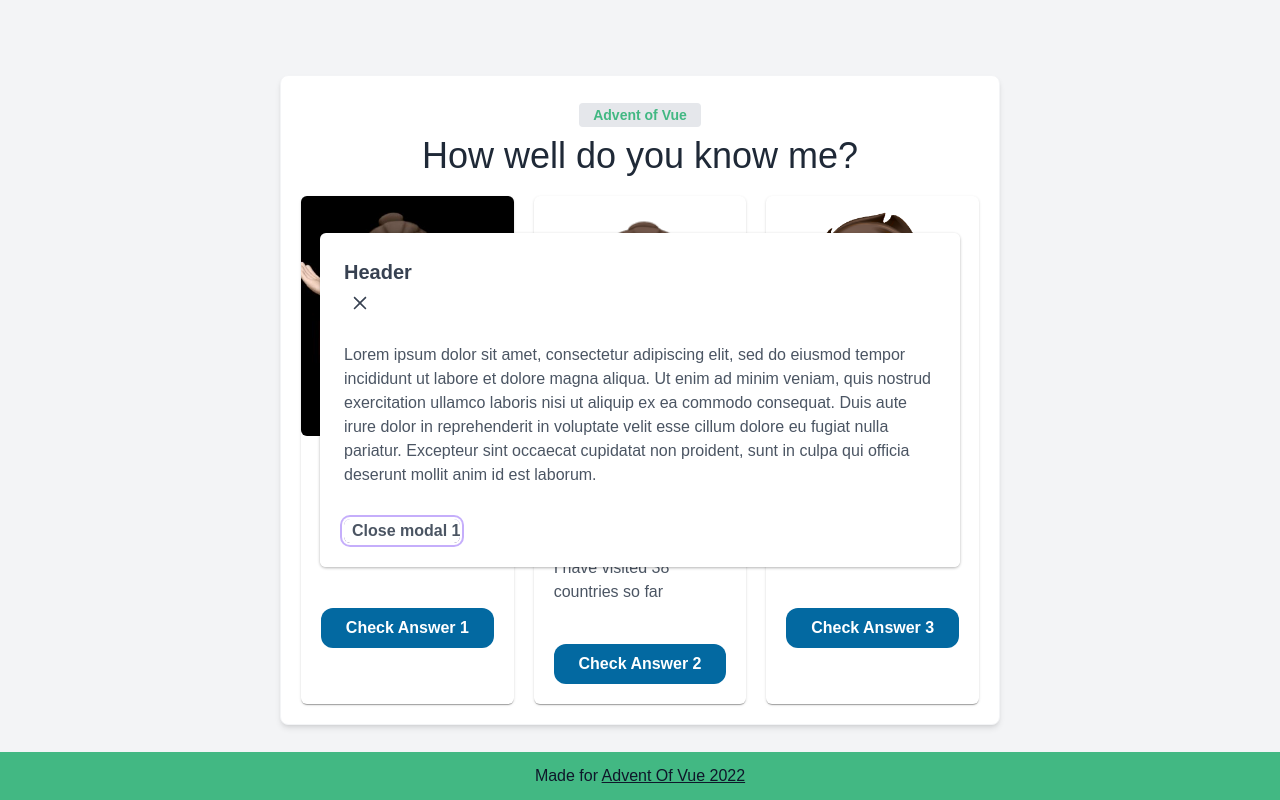
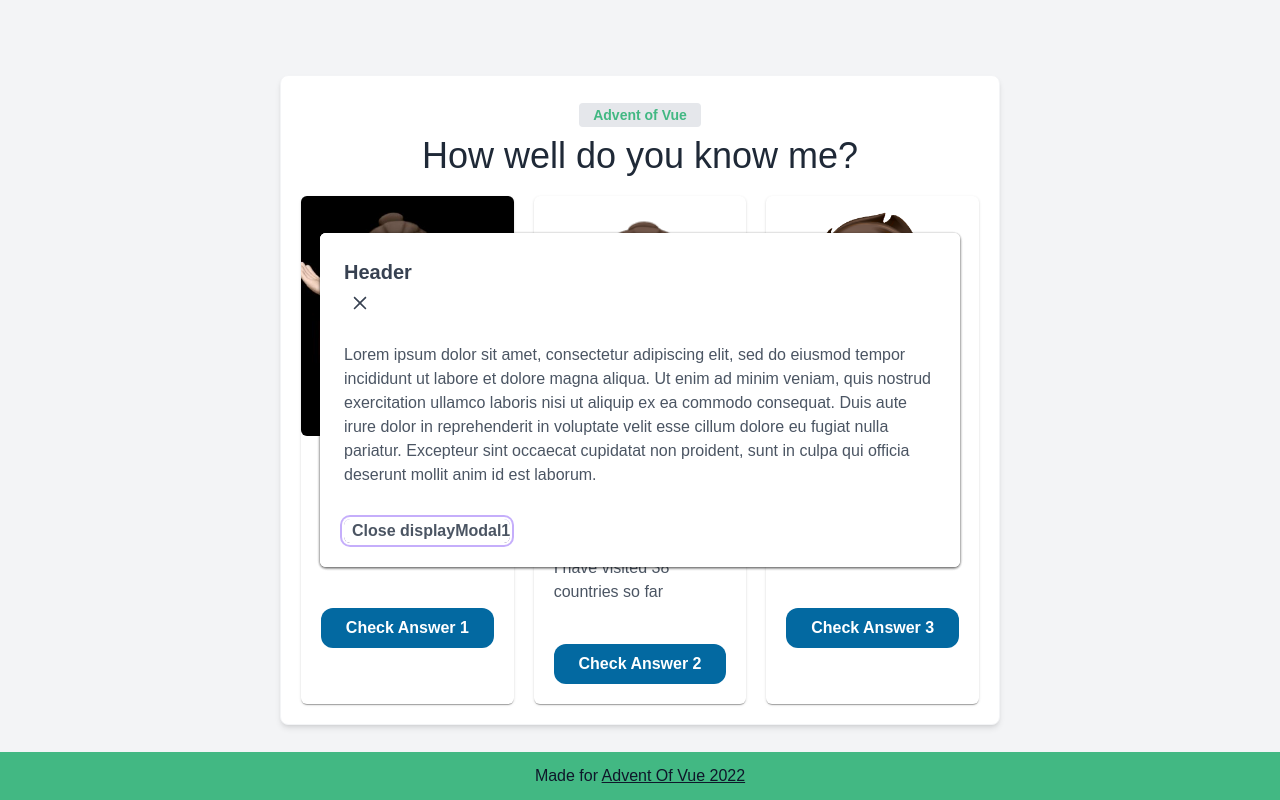
Before and after one commit to bo7owers/secret-santa-challenge, a Vue app: page / in a window 1280 px wide. Both pictures are taken after a click on the button "Check Answer 1". Built offline with nearby package versions, Linux system fonts and the light colour scheme; a web font is replaced by a local one.

Commit message:
Add dialog inside mycard

```diff
--- a/src/components/MyCard.vue
+++ b/src/components/MyCard.vue
@@ -26,6 +26,23 @@
 }
 </script>
 <template>
+  <Dialog
+    header="Header"
+    v-model:visible="displayModal1"
+    :breakpoints="{ '960px': '75vw', '640px': '90vw' }"
+    :style="{ width: '50vw' }"
+  >
+    <p>
+      Lorem ipsum dolor sit amet, consectetur adipiscing elit, sed do eiusmod tempor incididunt ut labore et dolore
+      magna aliqua. Ut enim ad minim veniam, quis nostrud exercitation ullamco laboris nisi ut aliquip ex ea commodo
+      consequat. Duis aute irure dolor in reprehenderit in voluptate velit esse cillum dolore eu fugiat nulla pariatur.
+      Excepteur sint occaecat cupidatat non proident, sunt in culpa qui officia deserunt mollit anim id est laborum.
+    </p>
+    <template #footer>
+      <Button :label="`Close ${props.modalNumber}`" icon="pi pi-check" autofocus />
+    </template>
+  </Dialog>
+
   <Card class="w-64">
     <template #header>
       <img :src="imgURL" :alt="altText" style="height: 15rem; object-fit: cover" class="rounded-md" />
--- a/src/pages/index.vue
+++ b/src/pages/index.vue
@@ -22,7 +22,7 @@
       modalNumber="displayModal1"
     />
     <!-- First Modal -->
-    <Dialog
+    <!-- <Dialog
       header="Header"
       v-model:visible="displayModal1"
       :breakpoints="{ '960px': '75vw', '640px': '90vw' }"
@@ -38,7 +38,7 @@
       <template #footer>
         <Button label="Close modal 1" icon="pi pi-check" @click="toggle" autofocus />
       </template>
-    </Dialog>
+    </Dialog> -->
     <MyCard
       title="Second sentence"
       imgSrc="csps-7owers.png"
@@ -48,7 +48,7 @@
       modalNumber="displayModal2"
     />
     <!-- Second Modal -->
-    <Dialog
+    <!-- <Dialog
       header="Header"
       v-model:visible="displayModal2"
       :breakpoints="{ '960px': '75vw', '640px': '90vw' }"
@@ -64,7 +64,7 @@
       <template #footer>
         <Button label="Yes" icon="pi pi-check" @click="closeBasic" autofocus />
       </template>
-    </Dialog>
+    </Dialog> -->
     <MyCard
       title="Third sentence"
       imgSrc="animoji.png"
@@ -74,7 +74,7 @@
       modalNumber="displayModal1"
     />
     <!-- Third Modal -->
-    <Dialog
+    <!-- <Dialog
       header="Header"
       v-model:visible="displayModal3"
       :breakpoints="{ '960px': '75vw', '640px': '90vw' }"
@@ -90,6 +90,6 @@
       <template #footer>
         <Button label="Yes" icon="pi pi-check" @click="closeBasic" autofocus />
       </template>
-    </Dialog>
+    </Dialog> -->
   </div>
 </template>
```
